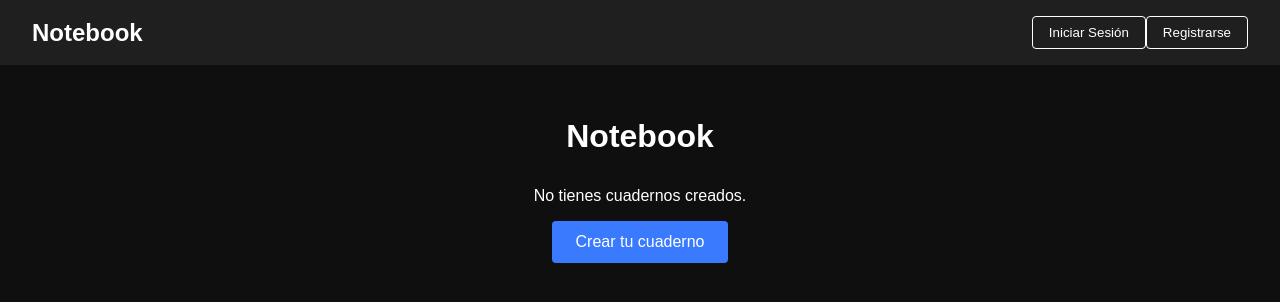
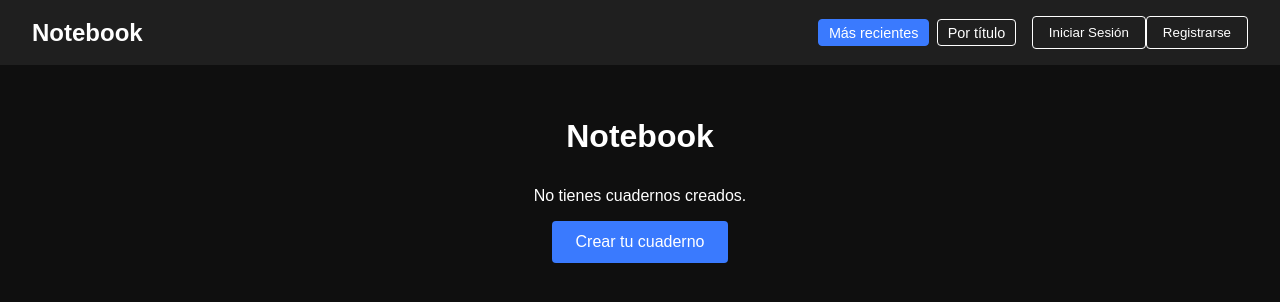
Before and after one commit to eorono/app-licitaciones, a React (Create React App) app in the folder notebook/: page / in a window 1280 px wide. Shown: the top 302 px of the page. Built offline with nearby package versions, Linux system fonts and the light colour scheme.

Commit message:
He creado los filtros para el programa.

```diff
--- a/notebook/src/App.css
+++ b/notebook/src/App.css
@@ -61,7 +61,27 @@ body {
   flex-wrap: wrap;
   gap: 1rem;
   margin-bottom: 2rem;
+}/* Filtros de ordenación */
+.notebook-list-page__filters {
+  display: flex;
+  gap: 0.5rem;
 }
+
+.notebook-list-page__filter-btn {
+  background: transparent;
+  border: 1px solid #fff;
+  color: #fff;
+  padding: 0.3rem 0.6rem;
+  cursor: pointer;
+  border-radius: 4px;
+  font-size: 0.9rem;
+}
+
+.notebook-list-page__filter-btn.active {
+  background-color: #3a7afe;
+  border-color: #3a7afe;
+}
+
 
 /* Notebook Card Styles */
 .notebook-card {
--- /dev/null
+++ b/notebook/src/components/NotebookFilters.jsx
@@ -0,0 +1,27 @@
+// src/components/NotebookFilters.jsx
+import React from "react";
+
+function NotebookFilters({ filterOption, setFilterOption }) {
+  return (
+    <div className="notebook-list-page__filters">
+      <button
+        className={`notebook-list-page__filter-btn ${
+          filterOption === "recent" ? "active" : ""
+        }`}
+        onClick={() => setFilterOption("recent")}
+      >
+        Más recientes
+      </button>
+      <button
+        className={`notebook-list-page__filter-btn ${
+          filterOption === "title" ? "active" : ""
+        }`}
+        onClick={() => setFilterOption("title")}
+      >
+        Por título
+      </button>
+    </div>
+  );
+}
+
+export default NotebookFilters;
--- a/notebook/src/pages/NotebookListPage.jsx
+++ b/notebook/src/pages/NotebookListPage.jsx
@@ -1,24 +1,23 @@
-import React, { useEffect } from "react";
+// src/pages/NotebookListPage.jsx
+import React, { useEffect, useState, useMemo } from "react";
 import { useNavigate } from "react-router-dom";
 import NotebookCard from "../components/NotebookCard";
+import NotebookFilters from "../components/NotebookFilters";
 import "../App.css";
 
 function NotebookListPage({ notebooks, setNotebooks, user, setUser }) {
   const navigate = useNavigate();
+  const [filterOption, setFilterOption] = useState("recent");
 
-  // 1. Cargar cuadernos al montar o cuando cambie 'user'
   useEffect(() => {
     if (!user) {
-      // Si no hay usuario, limpiamos la lista de cuadernos
       setNotebooks([]);
       return;
     }
-    // Si hay usuario, pedimos los cuadernos al backend
     fetch(`http://localhost:5000/books?email=${user}`)
       .then((res) => res.json())
       .then((data) => {
         if (data.books) {
-          // Actualizamos el estado con los cuadernos
           const loadedNotebooks = data.books.map((b) => ({
             id: b.id,
             title: b.titulo,
@@ -27,7 +26,6 @@ function NotebookListPage({ notebooks, setNotebooks, user, setUser }) {
           }));
           setNotebooks(loadedNotebooks);
         } else {
-          // Si hay error, quizás data.message
           console.log(data.message || "Error al cargar cuadernos");
           setNotebooks([]);
         }
@@ -38,7 +36,18 @@ function NotebookListPage({ notebooks, setNotebooks, user, setUser }) {
       });
   }, [user, setNotebooks]);
 
-  // 2. Resto de las funciones (crear, eliminar, renombrar, etc.)
+  const sortedNotebooks = useMemo(() => {
+    if (filterOption === "recent") {
+      // Ordenar por id descendente (más reciente primero)
+      return [...notebooks].sort((a, b) => b.id - a.id);
+    } else if (filterOption === "title") {
+      // Ordenar alfabéticamente por título
+      return [...notebooks].sort((a, b) => a.title.localeCompare(b.title));
+    }
+    // Si deseas un comportamiento por defecto si no es ninguno de los anteriores:
+    return notebooks;
+  }, [filterOption, notebooks]);
+
   const handleNewNotebook = async () => {
     if (!user) {
       alert("Inicia sesión antes");
@@ -75,7 +84,7 @@ function NotebookListPage({ notebooks, setNotebooks, user, setUser }) {
         });
         const data = await response.json();
         if (response.ok) {
-          setNotebooks(notebooks.filter((notebook) => notebook.id !== id));
+          setNotebooks(notebooks.filter((nb) => nb.id !== id));
         } else {
           alert(data.message || "Error al eliminar el cuaderno");
         }
@@ -97,8 +106,8 @@ function NotebookListPage({ notebooks, setNotebooks, user, setUser }) {
       const data = await response.json();
       if (response.ok) {
         setNotebooks(
-          notebooks.map((notebook) =>
-            notebook.id === id ? { ...notebook, title: newTitle } : notebook
+          notebooks.map((nb) =>
+            nb.id === id ? { ...nb, title: newTitle } : nb
           )
         );
       } else {
@@ -126,6 +135,11 @@ function NotebookListPage({ notebooks, setNotebooks, user, setUser }) {
     <div className="notebook-list-page">
       <header className="notebook-list-page__header">
         <div className="notebook-list-page__logo">Notebook</div>
+        <div style={{ display: "flex", alignItems: "center", gap: "1rem" }}>
+          <NotebookFilters
+            filterOption={filterOption}
+            setFilterOption={setFilterOption}
+          />
           <div className="notebook-list-page__right-actions">
             {user ? (
               <>
@@ -154,10 +168,12 @@ function NotebookListPage({ notebooks, setNotebooks, user, setUser }) {
               </>
             )}
           </div>
+        </div>
       </header>
+
       <main className="notebook-list-page__main">
         <h1 className="notebook-list-page__title">Notebook</h1>
-        {notebooks.length === 0 ? (
+        {sortedNotebooks.length === 0 ? (
           <div className="notebook-list-page__empty">
             <p>No tienes cuadernos creados.</p>
             <button
@@ -170,7 +186,7 @@ function NotebookListPage({ notebooks, setNotebooks, user, setUser }) {
         ) : (
           <>
             <section className="notebook-list-page__notebooks-section">
-              {notebooks.map((notebook) => (
+              {sortedNotebooks.map((notebook) => (
                 <NotebookCard
                   key={notebook.id}
                   title={notebook.title}
```
Lines whose indentation alone changed are shown as unchanged.
